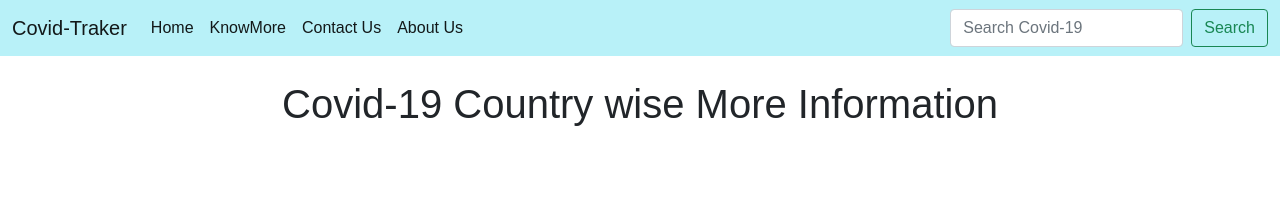
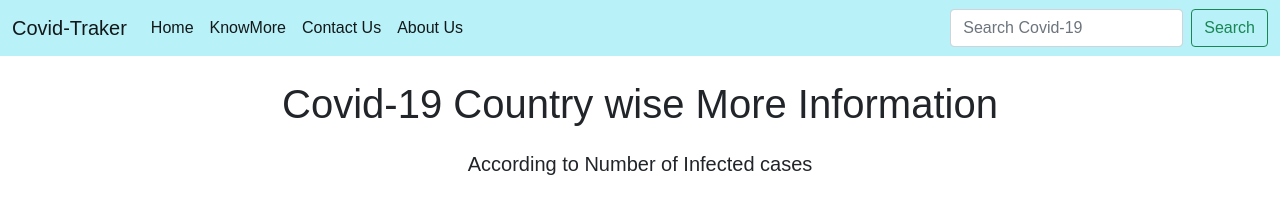
Before and after one commit to darshanahire/Covid_Tracker_by_Fetch_Api, a plain HTML site: page knowMoreDetail.html in a window 1280 px wide. Drawn offline with nearby package versions, Linux system fonts and the light colour scheme; no server answers; a web font is replaced by a local one.

Commit message:
final commit

```diff
--- a/knowMoreDetail.html
+++ b/knowMoreDetail.html
@@ -47,6 +47,7 @@
         </div>
     </nav>
     <h1 class="my-4" style="text-align: center;">Covid-19 Country wise More Information</h1>
+    <h5 class="my-4" style="text-align: center;">According to Number of Infected cases</h5>
     </div>
     <div id="finaltable"></div>
 </body>
```
